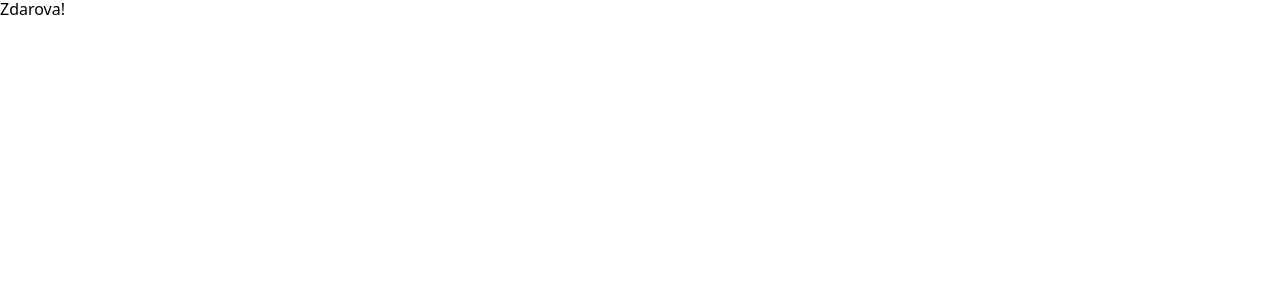
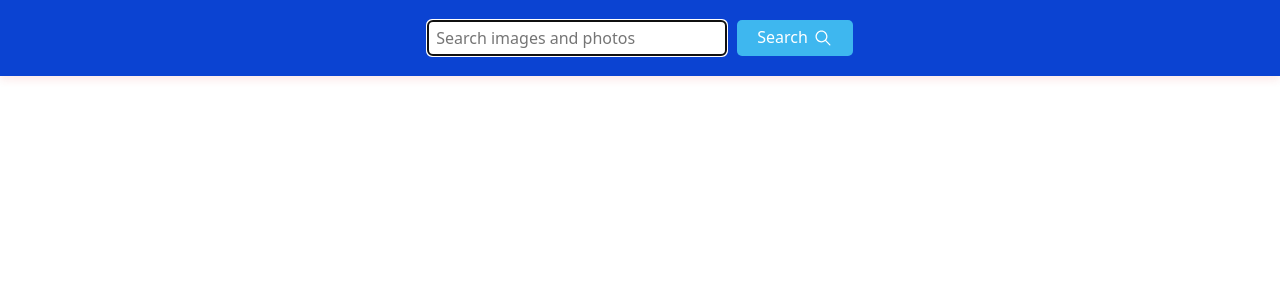
Before and after one commit to Feniuk/goit-typescript-hw-02, a React (Vite) app: page / in a window 1280 px wide. Shown: the top 300 px of the page. Built offline with nearby package versions, Linux system fonts and the light colour scheme.

Commit message:
search bar added

```diff
--- a/src/App.jsx
+++ b/src/App.jsx
@@ -1,8 +1,10 @@
+import SearchBar from "./components/SearchBar/SearchBar";
+
 function App() {
   return (
     <>
       <div>
-        <>Zdarova!</>
+        <SearchBar />
       </div>
     </>
   );
--- a/src/components/SearchBar/SearchBar.jsx
+++ b/src/components/SearchBar/SearchBar.jsx
@@ -0,0 +1,28 @@
+import styles from "./SearchBar.module.css";
+import { IoIosSearch } from "react-icons/io";
+
+const SearchBar = ({ onSubmit }) => {
+  const handleSubmit = (e) => {
+    e.preventDefault();
+  };
+  return (
+    <header>
+      <form className={styles.form} onSubmit={handleSubmit}>
+        <input
+          className={styles.input}
+          type="text"
+          name="query"
+          autoComplete="off"
+          autoFocus
+          placeholder="Search images and photos"
+        />
+        <button type="submit" className={styles.button}>
+          Search
+          <IoIosSearch className={styles.icon} />
+        </button>
+      </form>
+    </header>
+  );
+};
+
+export default SearchBar;
--- a/src/components/SearchBar/SearchBar.module.css
+++ b/src/components/SearchBar/SearchBar.module.css
@@ -0,0 +1,42 @@
+.form {
+  display: flex;
+  justify-content: center;
+  align-items: center;
+  background-color: #0b43d2;
+  padding: 20px;
+  box-shadow: 0px 4px 8px rgba(217, 47, 47, 0.1);
+  margin-bottom: 20px;
+}
+
+.input {
+  padding: 8px;
+  font-size: 16px;
+  border: 1px solid #bdbdbd;
+  border-radius: 5px;
+  margin-right: 10px;
+  width: 300px;
+}
+
+.button {
+  padding: 8px 20px;
+  font-size: 16px;
+  background-color: #3eb7ef;
+  color: white;
+  border: none;
+  border-radius: 5px;
+  cursor: pointer;
+  transition: background-color 0.3s ease;
+  display: flex;
+}
+
+.button:hover {
+  background-color: #2699c3;
+}
+
+.icon {
+  margin-left: 5px;
+  width: 20px;
+  height: 20px;
+  text-align: center;
+  justify-content: center;
+}
```
